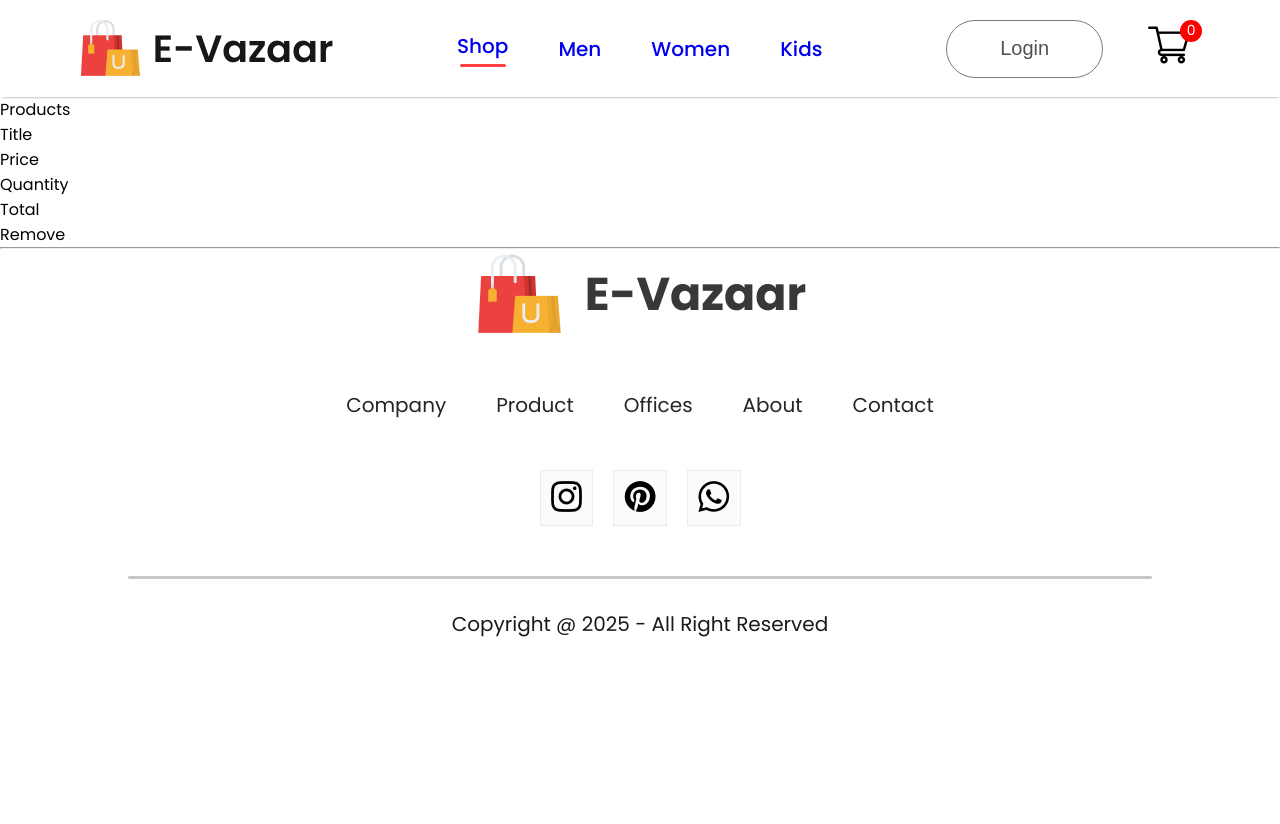
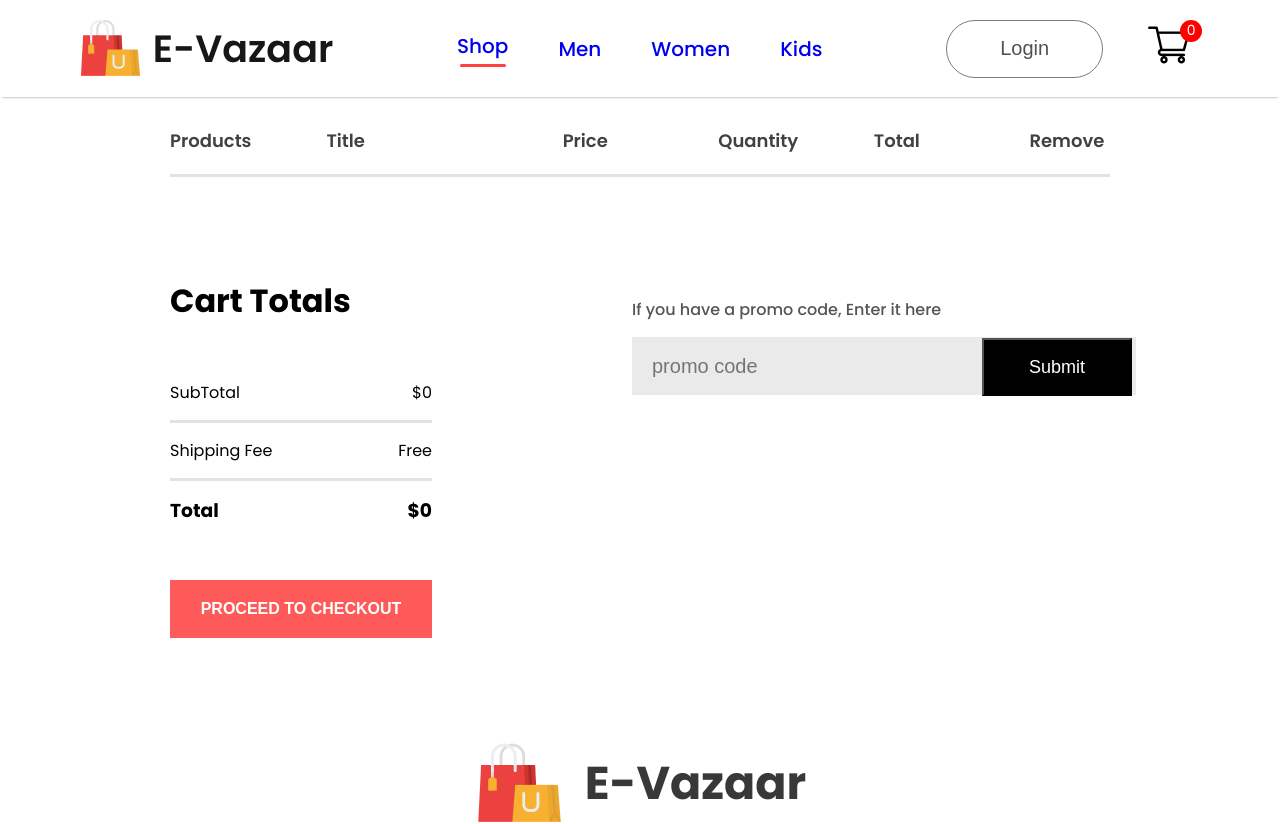
Before and after one commit to ankittripathe/FashionHub, a React (Vite) app: page /cart in a window 1280 px wide. Shown: the top 824 px of the page. Before the commit the page ends 800 px from the top, so only its background shows below. Built offline with nearby package versions, Linux system fonts and the light colour scheme.

Commit message:
cartItems

```diff
--- a/src/Components/CartItems/CartItems.css
+++ b/src/Components/CartItems/CartItems.css
@@ -0,0 +1,113 @@
+.cartItems {
+  margin: 10px 170px;
+}
+
+.cartItems hr {
+  height: 3px;
+  background: #e2e2e2;
+  border: 0;
+}
+
+.cartItems-format-main {
+  display: grid;
+  grid-template-columns: 0.5fr 2fr 1fr 1fr 1fr 1fr;
+  align-items: center;
+  gap: 75px;
+  padding: 20px 0px;
+  color: #414141;
+  font-size: 18px;
+  font-weight: 600;
+}
+
+.cartItem-format {
+  font-size: 17px;
+  font-weight: 500;
+}
+
+.cartIcon-product-icon {
+  height: 62px;
+}
+
+.cartItems-remove-icon {
+  width: 15px;
+  margin: 0px 40px;
+  cursor: pointer;
+}
+
+.cartItems-quantity {
+  width: 64px;
+  height: 50px;
+  border: 2px solid #ebebeb;
+  background: #fff;
+}
+
+/* cartItem down */
+.cartItems-down {
+  display: flex;
+  margin: 100px 0px;
+}
+
+.cartItems-total {
+  flex: 1;
+  display: flex;
+  flex-direction: column;
+  margin-right: 200px;
+  gap: 40px;
+}
+
+.cartItems-total-item {
+  display: flex;
+  justify-content: space-between;
+  padding: 15px 0px;
+}
+
+.cartItems-total button {
+  width: 262px;
+  height: 58px;
+  outline: none;
+  border: none;
+  background: #ff5a5a;
+  color: #fff;
+  font-size: 16px;
+  font-weight: 600;
+  cursor: pointer;
+}
+
+/*cartItems-promocode  */
+
+.cartItems-promocode {
+  flex: 1;
+  font-size: 16px;
+  font-weight: 500;
+  margin-top: 20px; /* added by me */
+}
+
+.cartItems-promocode p {
+  color: #555;
+}
+
+.cartItems-promobox {
+  width: 504px;
+  margin-top: 15px;
+  padding-left: 20px;
+  height: 58px;
+  background: #eaeaea;
+}
+
+.cartItems-promobox input {
+  border: none;
+  outline: none;
+  background: transparent;
+  font-size: 20px;
+  width: 330px;
+  height: 58px;
+}
+
+.cartItems-promobox button {
+  width: 150px;
+  height: 58px;
+  font-size: 18px;
+  background: black;
+  color: white;
+  cursor: pointer;
+}
--- a/src/Components/CartItems/CartItems.jsx
+++ b/src/Components/CartItems/CartItems.jsx
@@ -4,9 +4,9 @@
 import { ShopContextCreated } from "../../Context/ShopContext";
 import remove_icon from "../Assets/cart_cross_icon.png";
 
-
 const CartItems = () => {
-  const { all_product, cartItems, removeFromCart } = useContext(ShopContextCreated);
+  const { all_product, cartItems, removeFromCart } =
+    useContext(ShopContextCreated);
 
   return (
     <div className="cartItems">
@@ -24,18 +24,70 @@
         if (cartItems[item.id] > 0) {
           return (
             <div>
-              <div className="cartItem-format">
-                <img src={item.image} alt='' className='carticon-product-icon'/>
+              <div className="cartItem-format  cartItems-format-main">
+                <img
+                  src={item.image}
+                  alt=""
+                  className="cartIcon-product-icon"
+                />
                 <p>{item.name}</p>
-                <p>{item.new_price}</p>
-                <button className="cartItems-quantity">{cartItems[item.id]}</button>
-                <p>{item.new_price * cartItems[item.id]}</p>
-                <img src={remove_icon} onClick={() => {removeFromCart(item.id)}} alt=""/>
+                <p>${item.new_price}</p>
+                <button className="cartItems-quantity">
+                  {cartItems[item.id]}
+                </button>
+                <p>${item.new_price * cartItems[item.id]}</p>
+                <img
+                  className="cartItems-remove-icon"
+                  src={remove_icon}
+                  onClick={() => {
+                    removeFromCart(item.id);
+                  }}
+                  alt=""
+                />
               </div>
+              <hr />
             </div>
           );
         }
+        return null;
       })}
+
+      <div className="cartItems-down">
+
+        {/* cardItems-total */}
+        <div className="cartItems-total">
+          <h1>Cart Totals</h1>
+          <div>
+            <div className="cartItems-total-item">
+              <p>SubTotal</p>
+              <p>${0}</p>
+            </div>
+            <hr />
+
+            <div className="cartItems-total-item">
+              <p>Shipping Fee</p>
+              <p>Free</p>
+            </div>
+            <hr />
+
+            <div className="cartItems-total-item">
+              <h3>Total</h3>
+              <h3>${0}</h3>
+            </div>
+          </div>
+          <button>PROCEED TO CHECKOUT</button>
+        </div>
+
+        {/* cartItems-promocode */}
+        <div className="cartItems-promocode">
+          <p>If you have a promo code, Enter it here</p>
+          <div className="cartItems-promobox">
+            <input type="text" placeholder="promo code" />
+            <button>Submit</button>
+          </div>
+        </div>
+
+      </div>
     </div>
   );
 };
--- a/src/Context/ShopContext.jsx
+++ b/src/Context/ShopContext.jsx
@@ -21,7 +21,7 @@
       ...prevCart,
       [itemId]: (prevCart[itemId] || 0) + 1, // Ensures first-time addition starts from 1
     }));
-    console.log("cartItems =", cartItems); // check
+    // console.log("cartItems =", cartItems); // check
   };
 
   const removeFromCart = (itemId) => {
```
